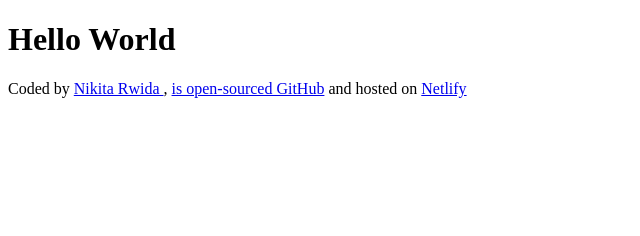
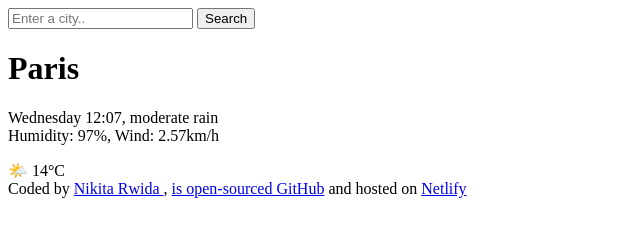
Before and after one commit to nikitarwida/weather, a plain HTML site: page index.html in a window 1280 px wide. Shown: the whole page, without its empty margins (0-640 px from the left). Drawn offline with Linux system fonts and the light colour scheme.

Commit message:
added the  HTML to the project

```diff
--- a/index.html
+++ b/index.html
@@ -7,7 +7,25 @@
   </head>
 
   <body>
-    <h1>Hello World</h1>
+    <header>
+        <form>
+            <input type="search" placeholder="Enter a city.." >
+            <input type="submit" value="Search">
+        </form>
+    </header>
+    <main>
+        <div>
+        <h1>Paris</h1>
+        <p>
+            Wednesday 12:07, moderate rain
+            <br/>
+Humidity: 97%, Wind: 2.57km/h
+        </p>
+        </div>
+        <div>
+            🌤️ 14°C
+        </div>
+        </main>
     <footer>
       Coded by
       <a href="https://github.com/nikitarwida" target="_blank">Nikita Rwida </a
```
